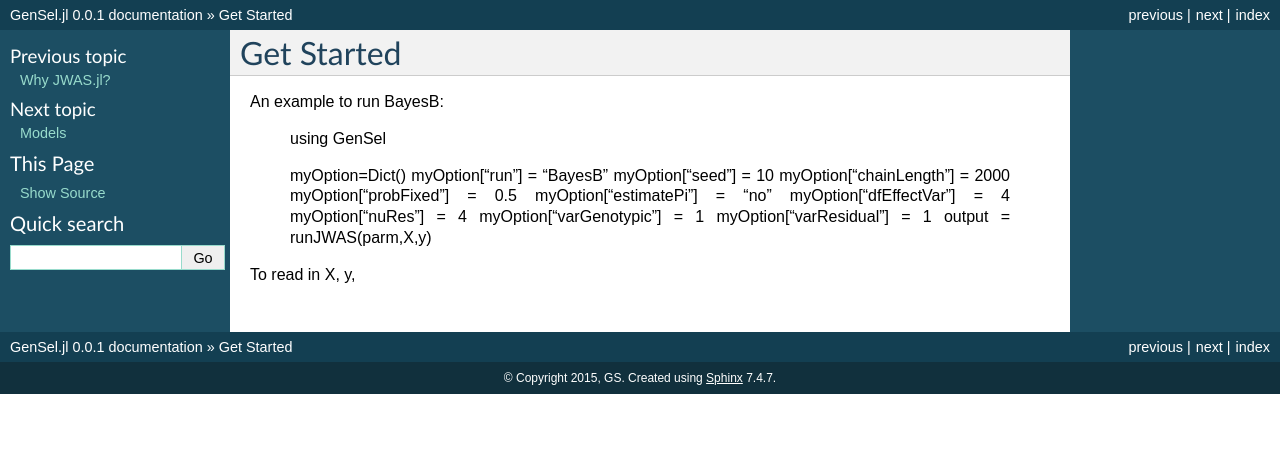
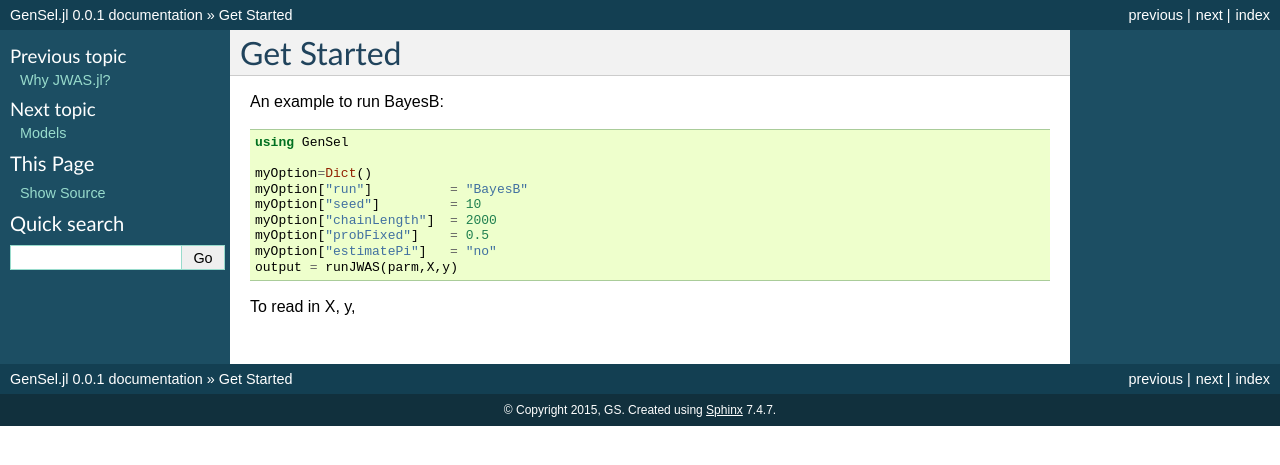
Before and after one commit to reworkhow/JWAS.jl, a Sphinx documentation site: the page built from docs/source/get_started.rst, in a window 1280 px wide. Shown: the top 465 px of the page. Built offline with Sphinx 7.4.7, drawn with Linux system fonts in a browser that asks for light colours.

Commit message:
Update get_started.rst

```diff
--- a/docs/source/get_started.rst
+++ b/docs/source/get_started.rst
@@ -2,6 +2,8 @@ Get Started
 ===========
 
 An example to run BayesB:
+
+.. code-block:: julia
 
 	using GenSel
 
@@ -11,10 +13,6 @@ An example to run BayesB:
 	myOption["chainLength"]  = 2000
 	myOption["probFixed"]    = 0.5
 	myOption["estimatePi"]   = "no"
-	myOption["dfEffectVar"]  = 4
-	myOption["nuRes"]        = 4
-	myOption["varGenotypic"] = 1
-	myOption["varResidual"]  = 1
 	output = runJWAS(parm,X,y)
 
 To read in X, y,
```
